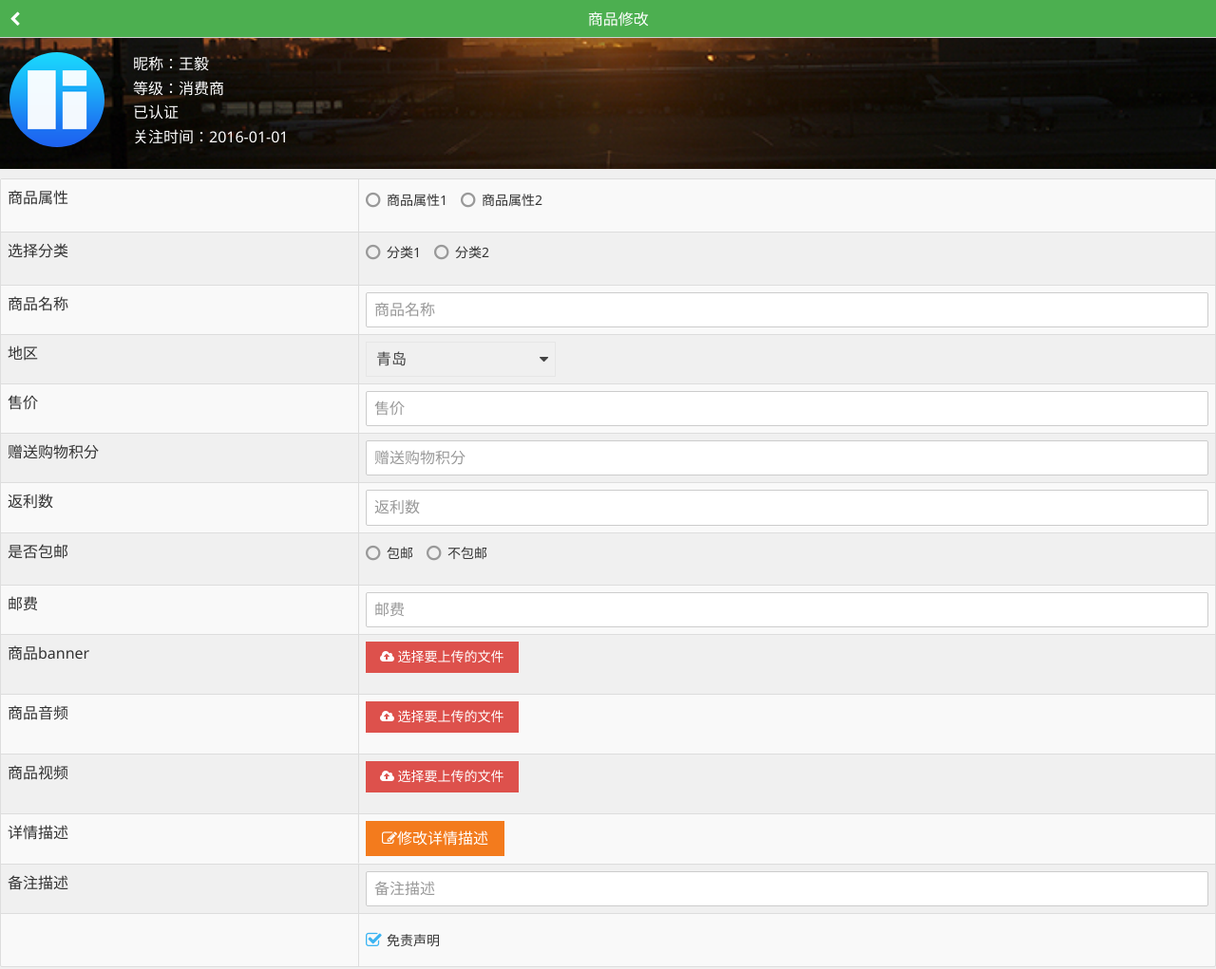
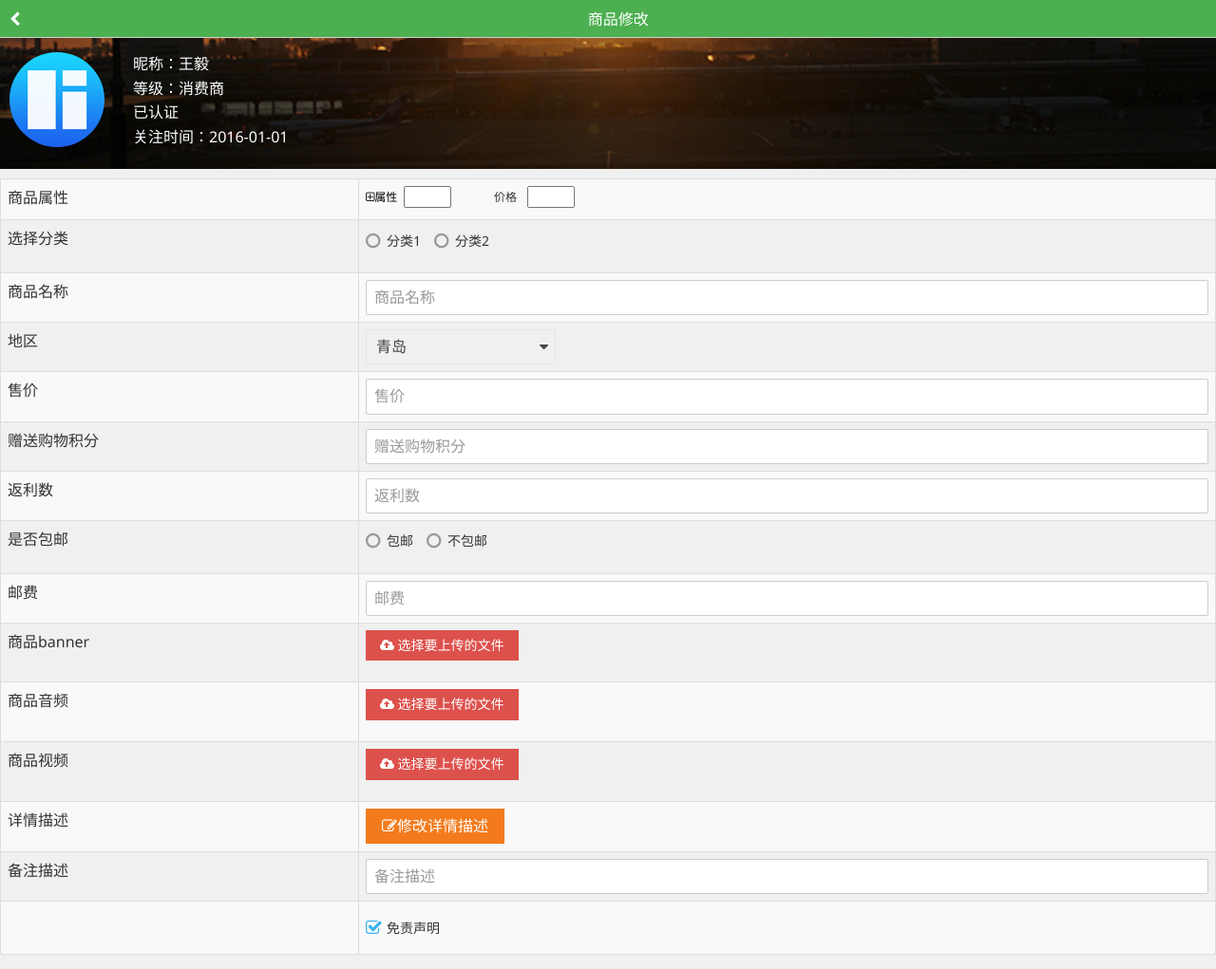
Before and after one commit to gsh9071/fx, a plain HTML site: page user-shop-xiugai.html in a window 1280 px wide. Shown: the top 1021 px of the page at 95% size. Drawn offline with Linux system fonts and the light colour scheme; files whose address does not match are found by name.

Commit message:
属性修改

```diff
--- a/user-shop-xiugai.html
+++ b/user-shop-xiugai.html
@@ -44,15 +44,29 @@
   				<tr>
   					<td>商品属性</td>
   					<td>
-  						 <div class="am-form-group">
-      						<label class="am-radio-inline am-success">
-        						<input type="radio" name="radio3" value="" data-am-ucheck> 商品属性1
-      						</label>
-      						<label class="am-radio-inline am-success">
-        						<input type="radio" name="radio3" value="" data-am-ucheck> 商品属性2
-      						</label>
-    					</div>
-  					</td>
+  						<form class="dynamicWrapper">
+							<div class="row mb5">
+								<table>
+									<tr>
+										<td class="td1">
+											<a href="#" class="dynamicAdd" ><i class="fa fa-plus-square-o">属性</i></a>
+										</td>
+										<td class="td3">
+											<input type="text" name="product-0" id="product-0" style="width: 100%;">
+										</td>
+										<td class="td2">
+											<a href="#" class="dynamicRemove" ><i class="fa fa-minus-square-o">属性</i></a>
+										</td>
+										<td class="td2">
+											<span>价格</span>
+										</td>
+										<td class="td3">
+											<input type="text" name="product-0" id="product-0" style="width: 100%;">
+										</td>
+									</tr>
+								</table>
+							</div>
+						</form>
   				</tr>
   				<tr>
   					<td>选择分类</td>
@@ -212,7 +226,11 @@
   		</div>
 	</div>
 
-
+<script src="js/jquery-2.1.3.min.js"></script>
+<script src="js/jquery.dynamic-rows.min.js"></script>
+<script>
+$('.dynamicWrapper').ssdDynamicRows();
+</script>
 
 <script>
   $(function() {
```
